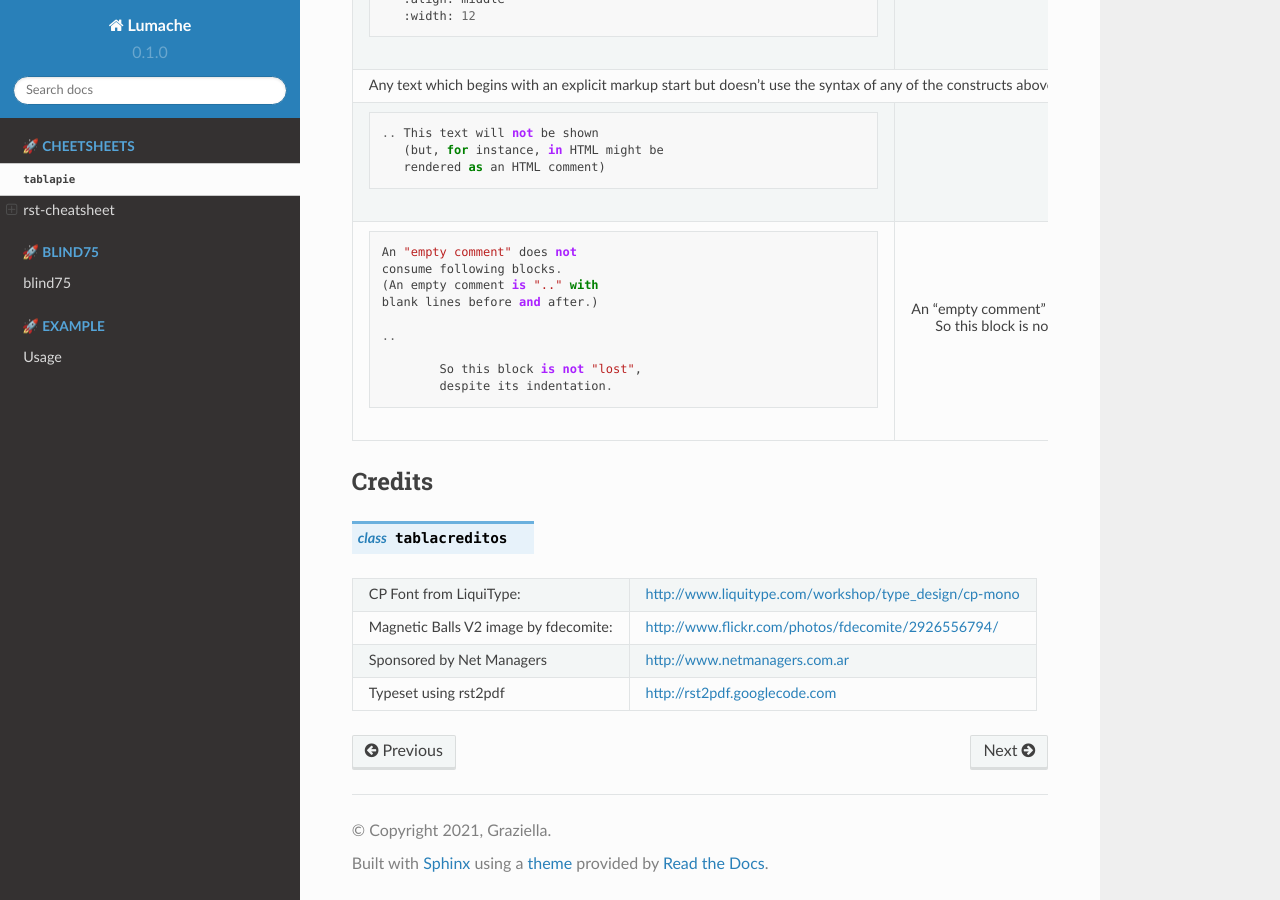
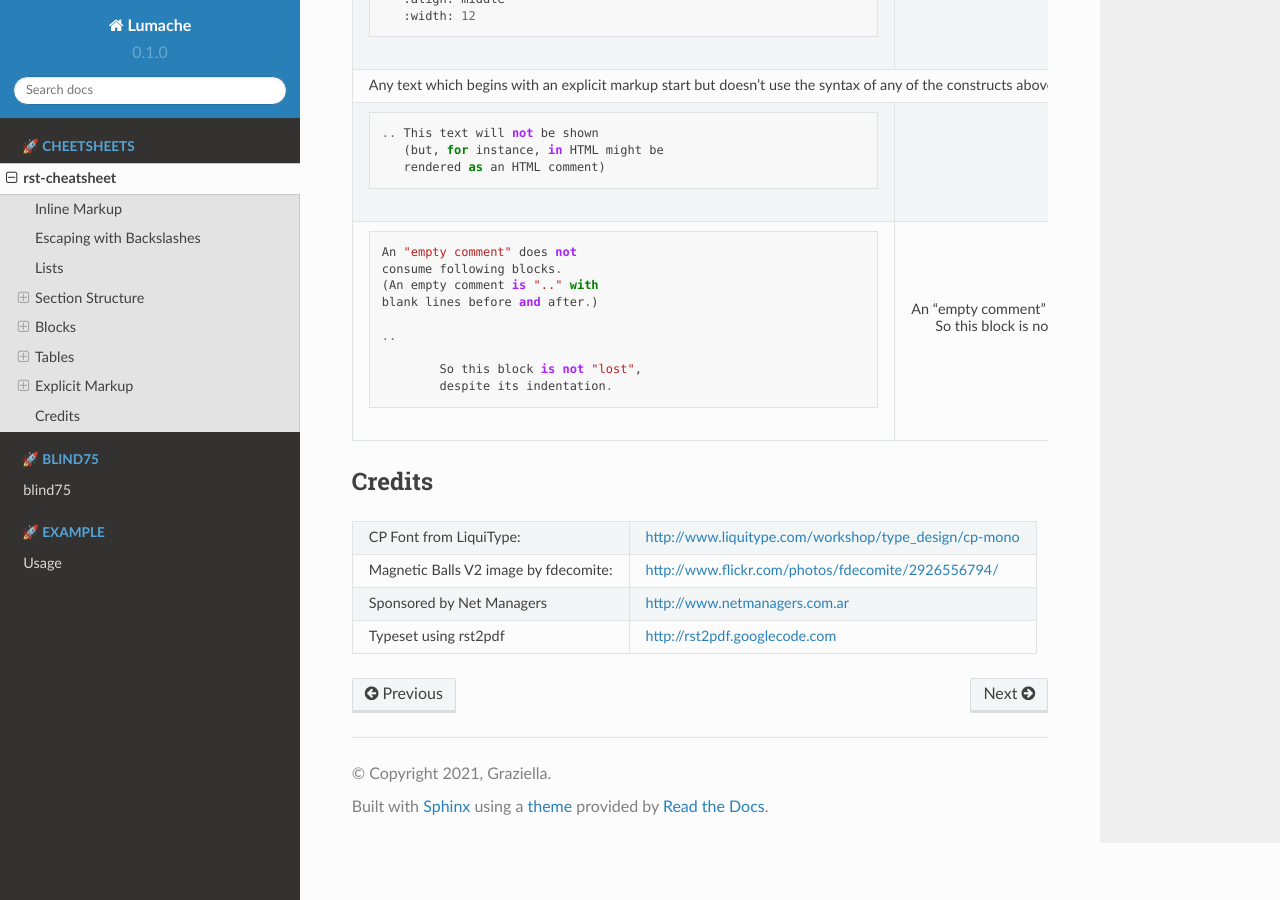
Before and after one commit to HTplex/htplex.readthedoc.io, a Sphinx documentation site: the page built from docs/source/cheetsheets/rst-cheatsheet.rst, in a window 1280 px wide and 900 px high, scrolled down 7640 px. Built offline with Sphinx 7.4.7 and the Read the Docs theme 2.0.0, drawn with Linux system fonts in a browser that asks for light colours; cross-references to code outside the pages are shown as plain code.

```diff
--- a/docs/source/blind75/index.rst
+++ b/docs/source/blind75/index.rst
@@ -7,4 +7,4 @@ this is blind 75 leetcode problems
    :glob:
    :maxdepth: 2
 
-    blind75/*
+    *
--- a/docs/source/cheetsheets/rst-cheatsheet.rst
+++ b/docs/source/cheetsheets/rst-cheatsheet.rst
@@ -142,10 +142,6 @@ Lists
 |    /V            DOS/VMS-style options too               |    /V            DOS/VMS-style options too           |
 +----------------------------------------------------------+------------------------------------------------------+
 
-.. raw:: pdf
-
-   Spacer 0 72
-
 Section Structure
 -----------------
 
@@ -256,9 +252,6 @@ Blocks
 |                                                               |   transitions be immediately adjacent.               |
 +---------------------------------------------------------------+------------------------------------------------------+
 
-.. raw:: pdf
-
-   PageBreak
 
 Tables
 ------
@@ -447,7 +440,6 @@ They all begin with two periods and whitespace, the "explicit markup start".
 Credits
 -------
 
-.. class:: tablacreditos
 
 +---------------------------------------+-------------------------------------------------------+
 | CP Font from LiquiType:               | http://www.liquitype.com/workshop/type_design/cp-mono |
@@ -458,26 +450,3 @@ Credits
 +---------------------------------------+-------------------------------------------------------+
 | Typeset using rst2pdf                 | http://rst2pdf.googlecode.com                         |
 +---------------------------------------+-------------------------------------------------------+
-
-
-.. footer::
-
-    .. class:: tablapie
-
-    +-------------------------------------------------------------------------------------------------------------------------------------------------------+---------------------------------------------------------------------+----------------------------------+-----------------------------------+
-    | |copy| :small:`2009 Roberto Alsina <ralsina@netmanagers.com.ar>  /  Creative Commons Attribution-Noncommercial-Share Alike 2.5 Argentina License`     | |attrib| :small:`Based on quickref.txt from docutils`               | |noncomm| :small:`Non-Commercial`| |sharealike| :small:`Share Alike` |
-    +-------------------------------------------------------------------------------------------------------------------------------------------------------+---------------------------------------------------------------------+----------------------------------+-----------------------------------+
-
-.. |attrib| image:: attrib.png
-   :width: 8pt
-   :align: middle
-
-.. |noncomm| image:: noncomm.png
-   :width: 8pt
-   :align: middle
-
-.. |sharealike| image:: sharealike.png
-   :width: 8pt
-   :align: middle
-
-.. |copy|   unicode:: U+000A9
```
